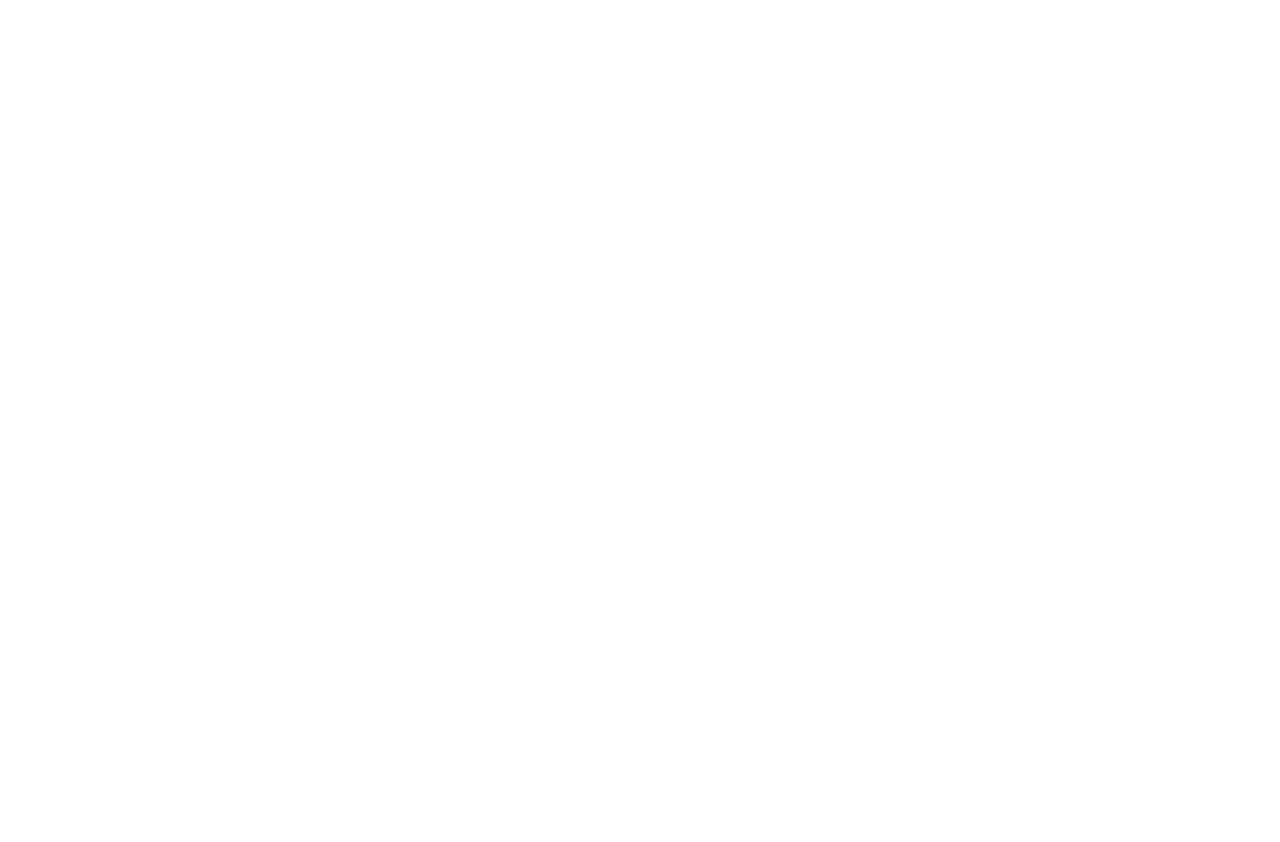
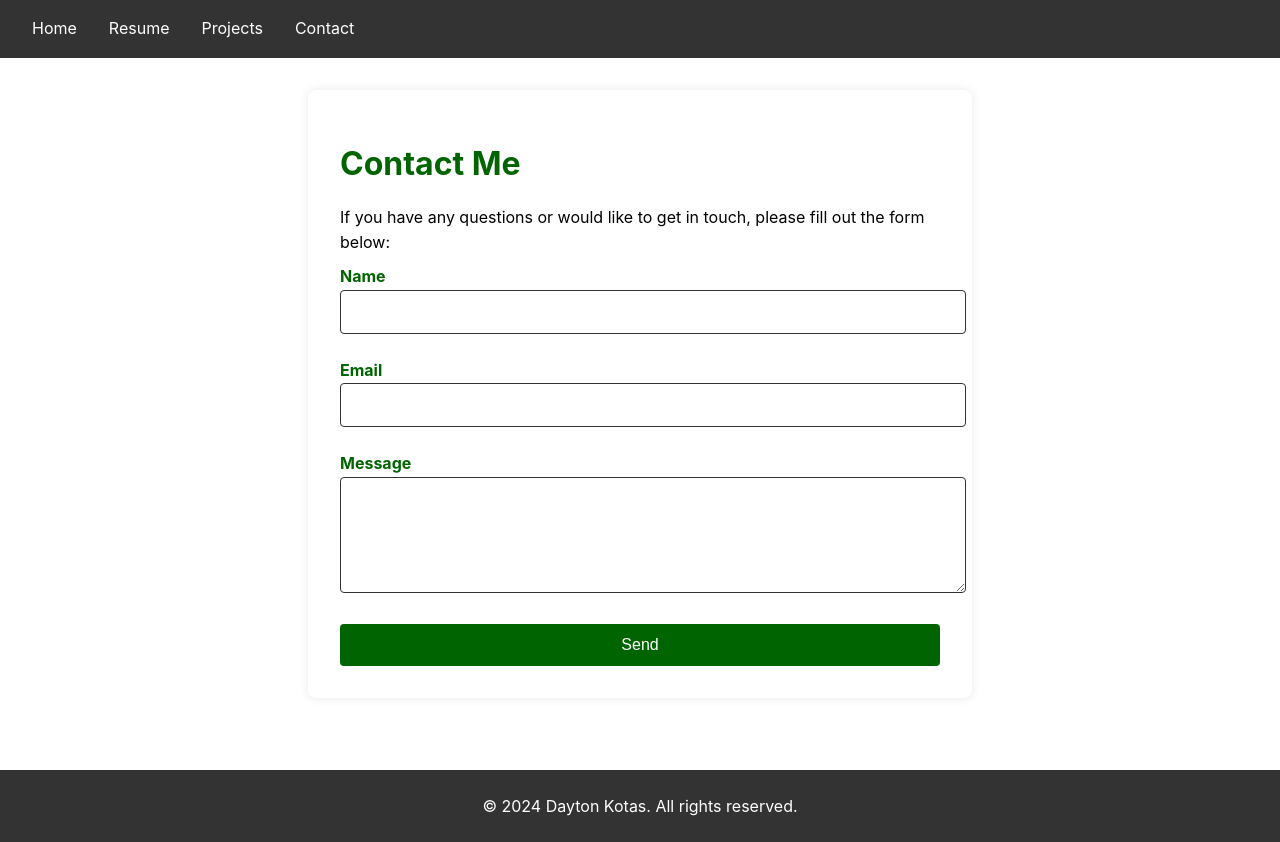
Before and after one commit to DaytonKotas/WebDevProjects, a Gatsby site in the folder personal-portfolio/: page /contact in a window 1280 px wide. Before the commit this address had no page. Before the commit the page ends 800 px from the top, so only its background shows below. Built offline with nearby package versions, Linux system fonts and the light colour scheme; Gatsby itself is replaced by a stand-in of ours.

Commit message:
Refine contact page styling

```diff
--- a/personal-portfolio/src/components/footer.js
+++ b/personal-portfolio/src/components/footer.js
@@ -11,7 +11,7 @@ const FooterContainer = styled.footer`
 
 const Footer = () => (
   <FooterContainer>
-    <p>&copy; {new Date().getFullYear()} Your Name. All rights reserved.</p>
+    <p>&copy; {new Date().getFullYear()} Dayton Kotas. All rights reserved.</p>
   </FooterContainer>
 )
 
--- a/personal-portfolio/src/components/layout.js
+++ b/personal-portfolio/src/components/layout.js
@@ -1,5 +1,5 @@
 import React from "react"
-import Header from "./header"
+import Header from "./Header"
 import Footer from "./footer"
 import GlobalStyle from "../styles/globalStyles"
 import styled from "styled-components"
--- /dev/null
+++ b/personal-portfolio/src/pages/contact.js
@@ -0,0 +1,88 @@
+import React from "react"
+import Layout from "../components/layout"
+import styled from "styled-components"
+
+const ContactContainer = styled.div`
+  max-width: 600px;
+  margin: 2rem auto;
+  padding: 2rem;
+  background: var(--white);
+  box-shadow: 0 0 10px rgba(0, 0, 0, 0.1);
+  border-radius: 8px;
+`
+
+const ContactForm = styled.form`
+  display: flex;
+  flex-direction: column;
+`
+
+const FormGroup = styled.div`
+  margin-bottom: 1.5rem;
+`
+
+const Label = styled.label`
+  margin-bottom: 0.5rem;
+  font-weight: bold;
+  color: var(--dark-green);
+`
+
+const Input = styled.input`
+  padding: 0.75rem;
+  border: 1px solid var(--grey);
+  border-radius: 4px;
+  font-size: 1rem;
+  width: 100%;
+`
+
+const Textarea = styled.textarea`
+  padding: 0.75rem;
+  border: 1px solid var(--grey);
+  border-radius: 4px;
+  font-size: 1rem;
+  width: 100%;
+  resize: vertical;
+`
+
+const Button = styled.button`
+  background: var(--dark-green);
+  color: var(--white);
+  padding: 0.75rem;
+  border: none;
+  border-radius: 4px;
+  cursor: pointer;
+  font-size: 1rem;
+
+  &:hover {
+    background: var(--black);
+  }
+`
+
+const Contact = () => (
+  <Layout>
+    <ContactContainer>
+      <h1>Contact Me</h1>
+      <p>
+        If you have any questions or would like to get in touch, please fill out
+        the form below:
+      </p>
+      <ContactForm name="contact" method="POST" data-netlify="true">
+        <input type="hidden" name="form-name" value="contact" />
+        <FormGroup>
+          <Label htmlFor="name">Name</Label>
+          <Input type="text" id="name" name="name" required />
+        </FormGroup>
+        <FormGroup>
+          <Label htmlFor="email">Email</Label>
+          <Input type="email" id="email" name="email" required />
+        </FormGroup>
+        <FormGroup>
+          <Label htmlFor="message">Message</Label>
+          <Textarea id="message" name="message" rows="5" required></Textarea>
+        </FormGroup>
+        <Button type="submit">Send</Button>
+      </ContactForm>
+    </ContactContainer>
+  </Layout>
+)
+
+export default Contact
```
Also changed, not shown: personal-portfolio/src/pages/index.js (+15 -4 lines).
